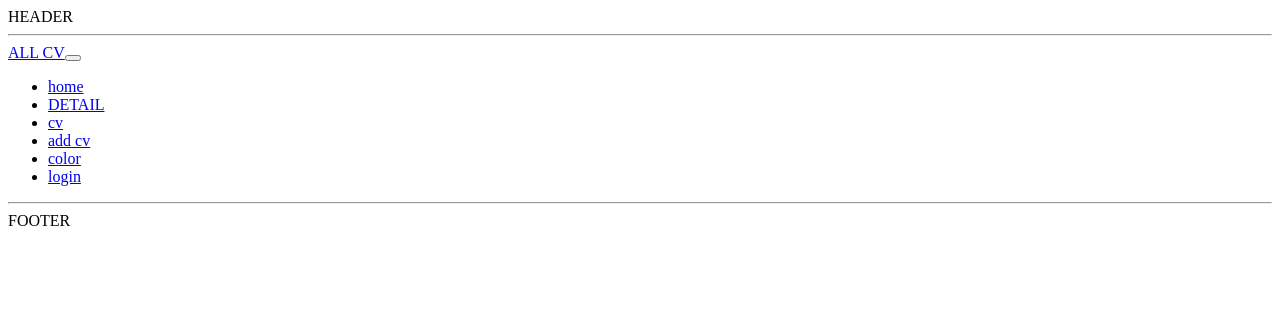
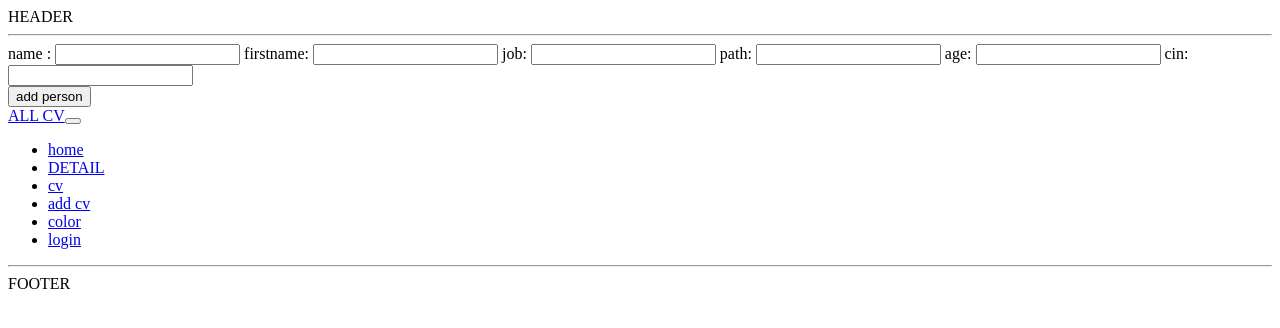
Before and after one commit to lina1717/GMC2, an Angular app: page /add in a window 1280 px wide. Before the commit this address led to /. Shown: the top 328 px of the page. Built offline with nearby package versions, Linux system fonts and the light colour scheme.

Commit message:
checkLoginCondition

```diff
--- /dev/null
+++ b/src/app/add/add.component.css
@@ -0,0 +1,4 @@
+input.ng-invalid.ng-touched {
+    border :red 1px solid ;
+
+    }
--- /dev/null
+++ b/src/app/add/add.component.html
@@ -0,0 +1,54 @@
+<form  #personForm = "ngForm">
+
+    name :
+    <input
+
+    required
+    name ="name"
+    type="text"
+    class="form-control">
+
+    firstname:
+    <input
+    name ="firstname"
+    required
+    type="text"
+    class="form-control">
+
+    job:
+    <input
+    name ="job"
+    type="text"
+    class="form-control">
+
+    path:
+    <input
+    name ="path"
+    type="text"
+    class="form-control">
+
+    age:
+    <input
+    required
+    name ="age"
+    pattern ="[0-1]?d\{1,2}"
+    type="number"
+    class="form-control">
+
+
+    cin:
+    <input
+    required
+    name ="cin"
+    type="number"
+    class="form-control">
+
+</form>
+
+
+<button
+[disabled]="personForm.invalid"
+(click)="addPerson(personneForm)"
+class="btn btn-primary">
+ add person
+</button>
--- /dev/null
+++ b/src/app/add/add.component.ts
@@ -0,0 +1,30 @@
+import { Component, OnInit } from '@angular/core';
+import { NgForm, NgModelGroup } from '@angular/forms';
+import { Router } from '@angular/router';
+import { CvService } from '../services/cv.service';
+
+@Component({
+  selector: 'app-add',
+  templateUrl: './add.component.html',
+  styleUrls: ['./add.component.css']
+})
+export class AddComponent implements OnInit {
+
+  //const linK =['add'];
+  constructor(
+
+    private cvService : CvService,
+    private router : Router
+  ) { }
+
+  ngOnInit(): void {
+  }
+  // addPerson(personneForm: any)
+  addPerson(personneForm: NgForm) {
+    console.log(personneForm);
+  //  this.cvService.addPerson(person);
+    //this.router.navigate(this.linK);
+
+
+  }
+}
--- a/src/app/app.component.html
+++ b/src/app/app.component.html
@@ -6,5 +6,6 @@ HEADER
 <app-header></app-header>
 
 
+
 <hr>
  FOOTER
--- a/src/app/app.module.ts
+++ b/src/app/app.module.ts
@@ -13,6 +13,7 @@ import { DetailPersonComponent } from './detail-person/detail-person.component';
 import { ModelComponent } from './model/model.component';
 import { LoginComponent } from './login/login.component';
 import { HeaderComponent } from './header/header.component';
+import { AddComponent } from './add/add.component';
 
 @NgModule({
   declarations: [
@@ -25,7 +26,8 @@ import { HeaderComponent } from './header/header.component';
     DetailPersonComponent,
     ModelComponent,
     LoginComponent,
-    HeaderComponent
+    HeaderComponent,
+    AddComponent
   ],
   imports: [
     BrowserModule,
--- a/src/app/services/cv.service.ts
+++ b/src/app/services/cv.service.ts
@@ -38,4 +38,11 @@ export class CvService {
       }
 
       }
+
+      addPerson(person: Person) {
+        this.personnes.push(person);
+
+
+
+      }
     }
```
Also changed, not shown: src/app/app-routing.module.ts (+6 -1 lines), 1 other file (tests, documents, lock files or other folders).
